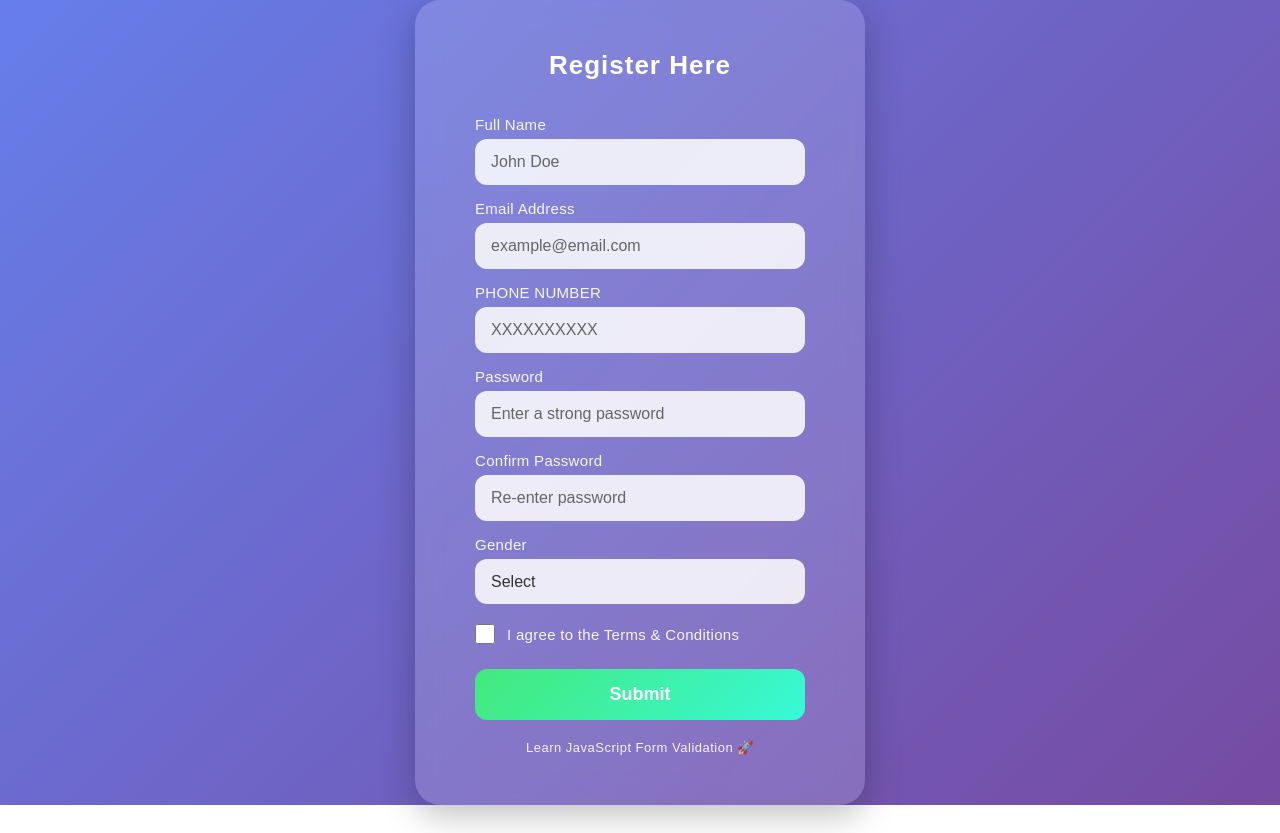
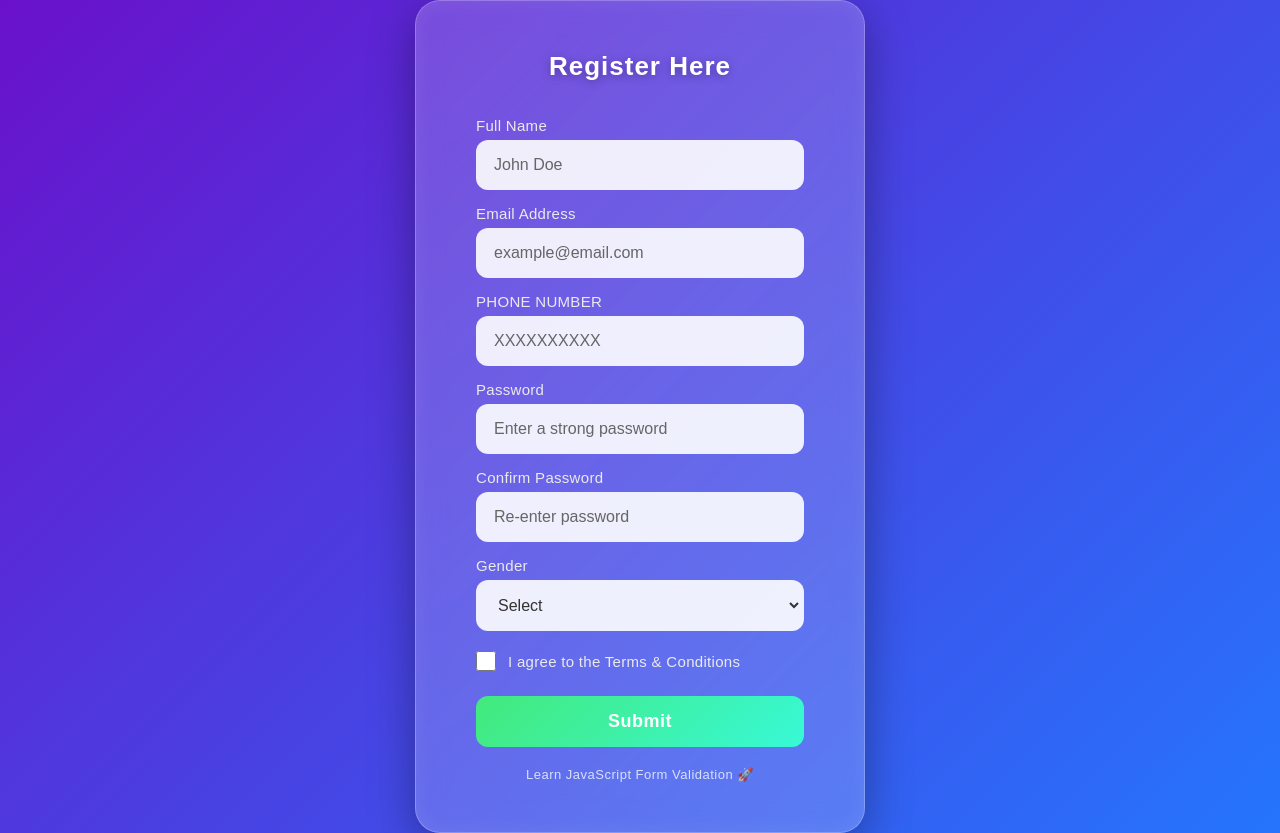
Before and after one commit to Shashwat-Tripathi49/JS-form-validation, a plain HTML site: page index.html in a window 1280 px wide. Before the commit the page ends 805 px from the top, so only its background shows below. Drawn offline with Linux system fonts and the light colour scheme.

Commit message:
added shadows and hovers

```diff
--- a/index.html
+++ b/index.html
@@ -14,23 +14,32 @@
 
 body {
   font-family: "Poppins", sans-serif;
-        background: linear-gradient(135deg, #667eea, #764ba2);
+  background: linear-gradient(135deg, #6a11cb, #2575fc);
   min-height: 100vh;
   display: flex;
   justify-content: center;
   align-items: center;
   color: #333;
+  transition: background 0.5s ease;
 }
 
 /* ======== FORM CONTAINER ======== */
 .form-container {
-        background: rgba(255, 255, 255, 0.15);
-        backdrop-filter: blur(12px);
+  background: rgba(255, 255, 255, 0.18);
+  backdrop-filter: blur(15px);
   padding: 50px 60px;
   border-radius: 25px;
   width: 450px;
-        box-shadow: 0 10px 35px rgba(0, 0, 0, 0.25);
+  box-shadow: 0 12px 45px rgba(0, 0, 0, 0.35),
+    inset 0 0 20px rgba(255, 255, 255, 0.08);
   color: #fff;
+  border: 1px solid rgba(255, 255, 255, 0.25);
+  animation: fadeIn 1s ease forwards;
+}
+
+@keyframes fadeIn {
+  from { opacity: 0; transform: translateY(15px); }
+  to { opacity: 1; transform: translateY(0); }
 }
 
 .form-container h2 {
@@ -40,6 +49,7 @@
   font-weight: 600;
   color: #fff;
   font-size: 26px;
+  text-shadow: 0 2px 10px rgba(0, 0, 0, 0.3);
 }
 
 /* ======== INPUT FIELDS ======== */
@@ -47,7 +57,7 @@
   display: block;
   margin: 15px 0 6px;
   font-size: 15px;
-        color: #f5f5f5;
+  color: #eaeaea;
   letter-spacing: 0.3px;
 }
 
@@ -58,16 +68,24 @@
   border-radius: 12px;
   border: none;
   outline: none;
-        background: rgba(255, 255, 255, 0.85);
+  background: rgba(255, 255, 255, 0.9);
   font-size: 16px;
   color: #333;
-        transition: all 0.3s ease;
+  transition: all 0.3s ease, transform 0.1s ease;
+  border: 2px solid transparent;
+}
+
+input:hover,
+select:hover {
+  transform: scale(1.02);
+  background: #ffffff;
 }
 
 input:focus,
 select:focus {
   background: #fff;
-        box-shadow: 0 0 0 3px #a777e3;
+  border-color: #80d0c7;
+  box-shadow: 0 0 12px rgba(128, 208, 199, 0.7);
 }
 
 /* ======== CHECKBOX ======== */
@@ -82,13 +100,15 @@
 .checkbox-group input {
   width: 20px;
   height: 20px;
+  cursor: pointer;
 }
 
 /* ======== ERROR MESSAGES ======== */
 .error {
-        color: #ff4d4d;
+  color: #ff8a8a;
   font-size: 13px;
   margin-top: 4px;
+  font-style: italic;
 }
 
 /* ======== SUBMIT BUTTON ======== */
@@ -103,12 +123,13 @@
   font-weight: 600;
   cursor: pointer;
   margin-top: 25px;
-        transition: all 0.3s ease;
+  transition: 0.3s ease;
+  letter-spacing: 0.5px;
 }
 
 button:hover {
-        transform: translateY(-3px);
-        box-shadow: 0 8px 20px rgba(0, 0, 0, 0.25);
+  transform: translateY(-4px) scale(1.02);
+  box-shadow: 0 12px 25px rgba(0, 0, 0, 0.25);
 }
 
 /* ======== SMALL DETAILS ======== */
@@ -116,19 +137,16 @@
   color: #666;
 }
 
-      select {
-        appearance: none;
-        cursor: pointer;
-      }
-
 .footer {
   text-align: center;
   font-size: 13px;
   margin-top: 20px;
-        opacity: 0.9;
+  opacity: 0.85;
   letter-spacing: 0.5px;
+  color: #eef3ff;
 }
 
+/* ======== RESPONSIVE ======== */
 @media (max-width: 520px) {
   .form-container {
     width: 90%;
@@ -145,6 +163,7 @@
     font-size: 15px;
   }
 }
+
     </style>
   </head>
   <body>
```
Lines whose indentation alone changed are shown as unchanged.
